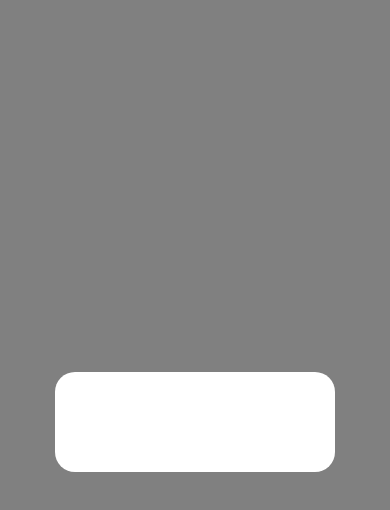
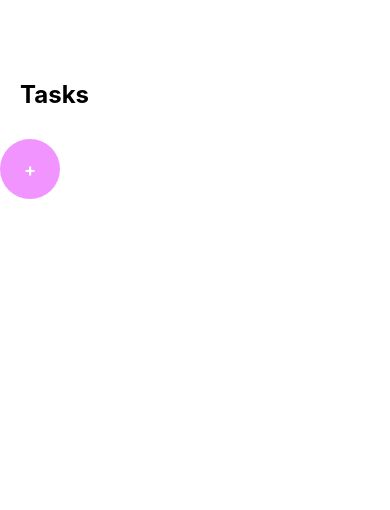
Before and after one commit to Panagiotis04/ToDoish, a React Native app: screen / in a window 390 px wide. Shown: the top 510 px of the page. Built offline with nearby package versions, Linux system fonts and the light colour scheme.

Commit message:
Feature popup window for creating tasks with a close button

```diff
--- a/App.js
+++ b/App.js
@@ -12,6 +12,7 @@ import {
   Keyboard,
   Image,
   Modal,
+  Pressable,
   SafeAreaView } from 'react-native';
 
 import React, {useState} from 'react';
@@ -29,8 +30,8 @@ const CreateTaskPopup = ({visible, childre}) => {
 function App(props) {
   const [task, setTask] = useState();
   const [taskItems, setTaskItems] = useState([]);
-  const [visible, setVisible] = useState(false);
 
+  const [modalVisible, setModalVisible] = useState(false);
 
   const haddleAddTask = () => {
     // Keyboard.dismiss()
@@ -64,16 +65,19 @@ function App(props) {
           </View>
         </View>
       </View>
-
-      <CreateTaskPopup visible={visible}>
-        <View style={{alignItems: 'center}'}}>
-          <View style={styles.header}>
-            <Image source={require('./assets/icon.png')} style={{height: 20, width: 20}} />
-          </View>
-        </View>
-      </CreateTaskPopup>
-      <Button title='Popup' onPress={() => setVisible(true)} />
-
+      {/* Create task popup */}
+      <Modal
+        animationType='slide'
+        transparent={true}
+        visible={modalVisible}
+        onRequestClose={() => {
+          Alert.alert("Modal has been closed.");
+          setModalVisible(!modalVisible);
+        }}
+      >
+        <View style={styles.centeredView}>
+          <View style={styles.modalView}>
+            <Text style={styles.modalText}>Create Task</Text>
             <KeyboardAvoidingView
               behavior={Platform.OS === 'ios' ? 'padding' : 'height'}
               style={styles.writeTaskWrapper}
@@ -85,6 +89,31 @@ function App(props) {
                 </View>
               </TouchableOpacity>
             </KeyboardAvoidingView>
+            {/* x Button */}
+            <Pressable
+              style={[styles.button, styles.buttonClose]}
+              onPress={() => setModalVisible(!modalVisible)}
+            >
+              <Text style={styles.textStyle}>x</Text>
+            </Pressable>
+            {/* save task Button */}
+            <Pressable
+              style={[styles.button, styles.buttonSaveTask]}
+              onPress={() => setModalVisible(!modalVisible)}
+            >
+              <Text style={styles.textStyle}>+</Text>
+            </Pressable>
+          </View>
+        </View>
+      </Modal>
+      {/* + Button */}
+      <Pressable
+        style={[styles.button, styles.buttonOpen]}
+        onPress={() => setModalVisible(true)}
+      >
+        <Text style={styles.textStyle}>+</Text>
+      </Pressable>
+
     </View>
   );
 }
@@ -94,7 +123,7 @@ export default App;
 const styles = StyleSheet.create({
   container: {
     flex: 1,
-    backgroundColor: 'gray',
+    backgroundColor: 'white',
   },
   tasksWrapper: {
     paddingTop: 80,
@@ -137,26 +166,53 @@ const styles = StyleSheet.create({
     borderColor: '#C0C0C0',
     borderWidth: 1,
   },
-  createTaskBackground: {
+  centeredView: {
     flex: 1,
-    backgroundColor: 'gray',
+    justifyContent: 'flex-end',
+    alignItems: "center",
+    // marginTop: 22
+  },
+  modalView: {
+    margin: 40,
+    width: '90%',
+    height: '90%',
+    backgroundColor: "white",
+    borderRadius: 20,
+    padding: 35,
+    alignItems: 'center',
+    shadowColor: "#000",
+    shadowOffset: {
+      width: 0,
+      height: 2
+    },
+    shadowOpacity: 0.25,
+    shadowRadius: 4,
+    elevation: 5,
+  },
+  button: {
+    width: 60,
+    height: 60,
+    borderRadius: 30,
+    backgroundColor: '#FFF',
     justifyContent: 'center',
-    alignItems: 'center',
-    paddingHorizontal: '5%',
-    paddingVertical: '50%',
   },
-  taskContainer: {
-    width: '80%',
-    backgroundColor: 'white',
-    paddingHorizontal: 40,
-    paddingVertical: 50,
-    borderRadius: 20,
-    elevation: 20,
-    alignItems: 'center'
+  buttonOpen: {
+    backgroundColor: "#F194FF",
   },
-  header: {
-    width: '100%',
-    height: 40,
-    alignItems: 'center',
+  buttonClose: {
+    backgroundColor: "red",
+  },
+  buttonSaveTask: {
+    backgroundColor: "green"
+  },
+  textStyle: {
+    color: "white",
+    fontWeight: "bold",
+    textAlign: "center",
+    fontSize: 18
+  },
+  modalText: {
+    marginBottom: 15,
+    textAlign: "center"
   },
 });
```
Lines whose indentation alone changed are shown as unchanged.
